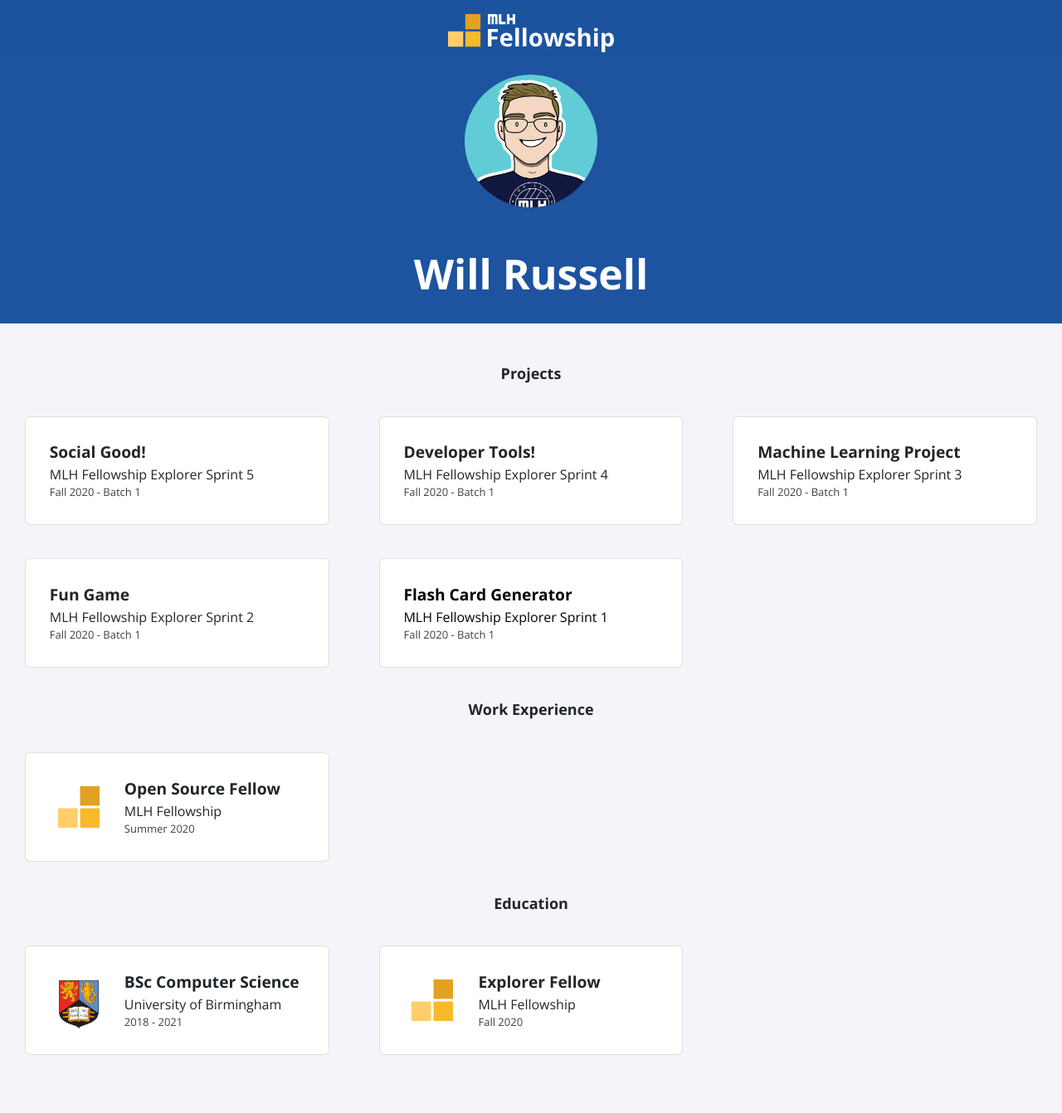
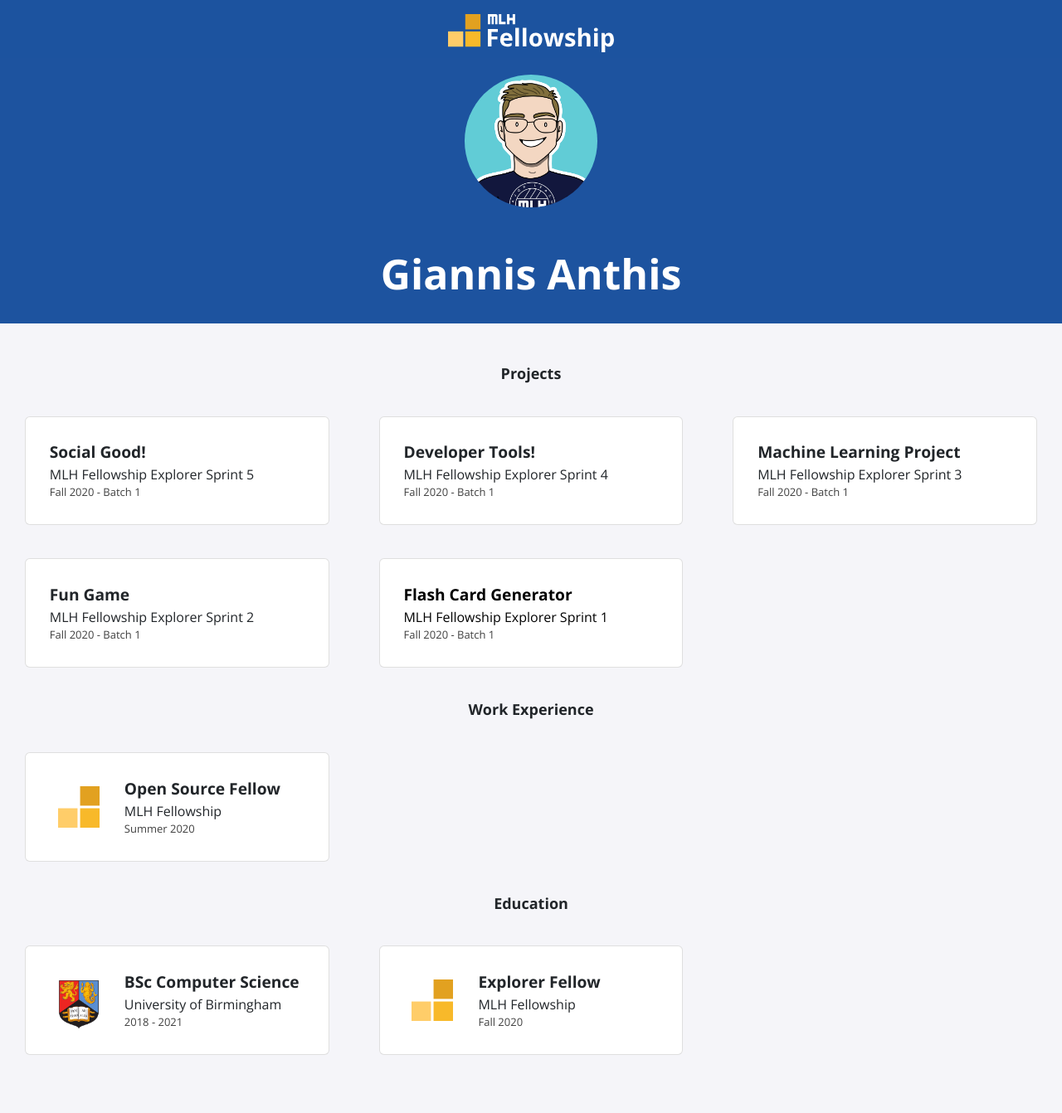
Before and after one commit to Drosaditis/Website, a Jekyll site: the page built from index.html, in a window 1280 px wide. Shown: the whole page at 83% size. Built offline with Jekyll 4.4.1, drawn with Linux system fonts in a browser that asks for light colours; nearby versions of some CDN libraries; part of the change alters nothing that is shown.

Commit message:
Update _config.yml

```diff
--- a/_config.yml
+++ b/_config.yml
@@ -1,13 +1,11 @@
-title: "Will Russell"
-email: fellowship@mlh.io
+title: "Giannis Anthis"
+email: asofoklis1@gmail.com
 description: >- # this means to ignore newlines until "baseurl:"
-  Write an awesome description for your new site here. You can edit this
-  line in _config.yml. It will appear in your document head meta (for
-  Google search results) and in your feed.xml site description.
+  My portofolio
 baseurl: "/"
-url: "/portfolio-template"
-twitter_username: mlhacks
-github_username:  mlh-fellowship
+url: "/website"
+twitter_username: Drosaditis
+github_username:  Drosaditis
 
 sass:
   sass_dir: _sass
```
